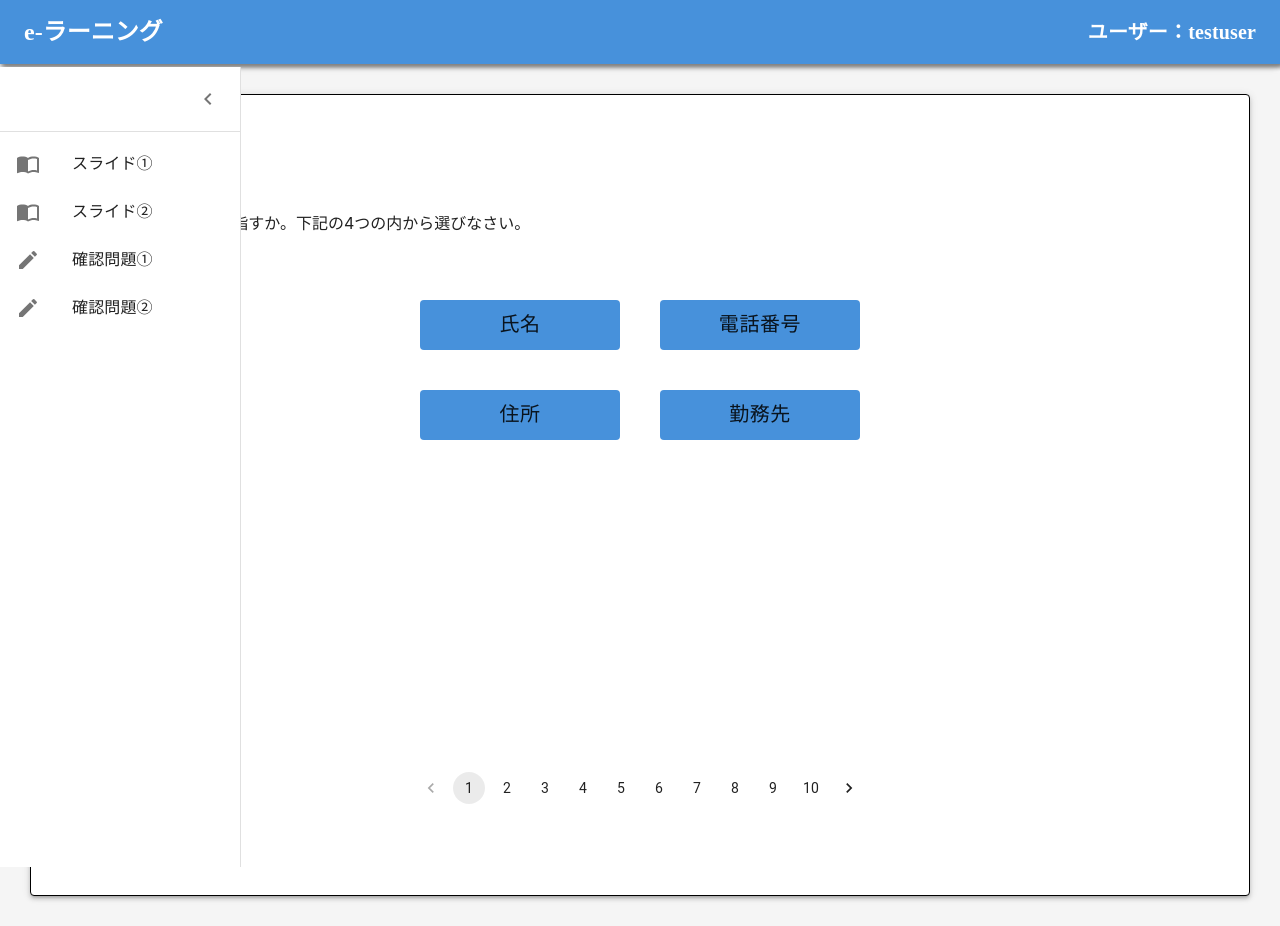
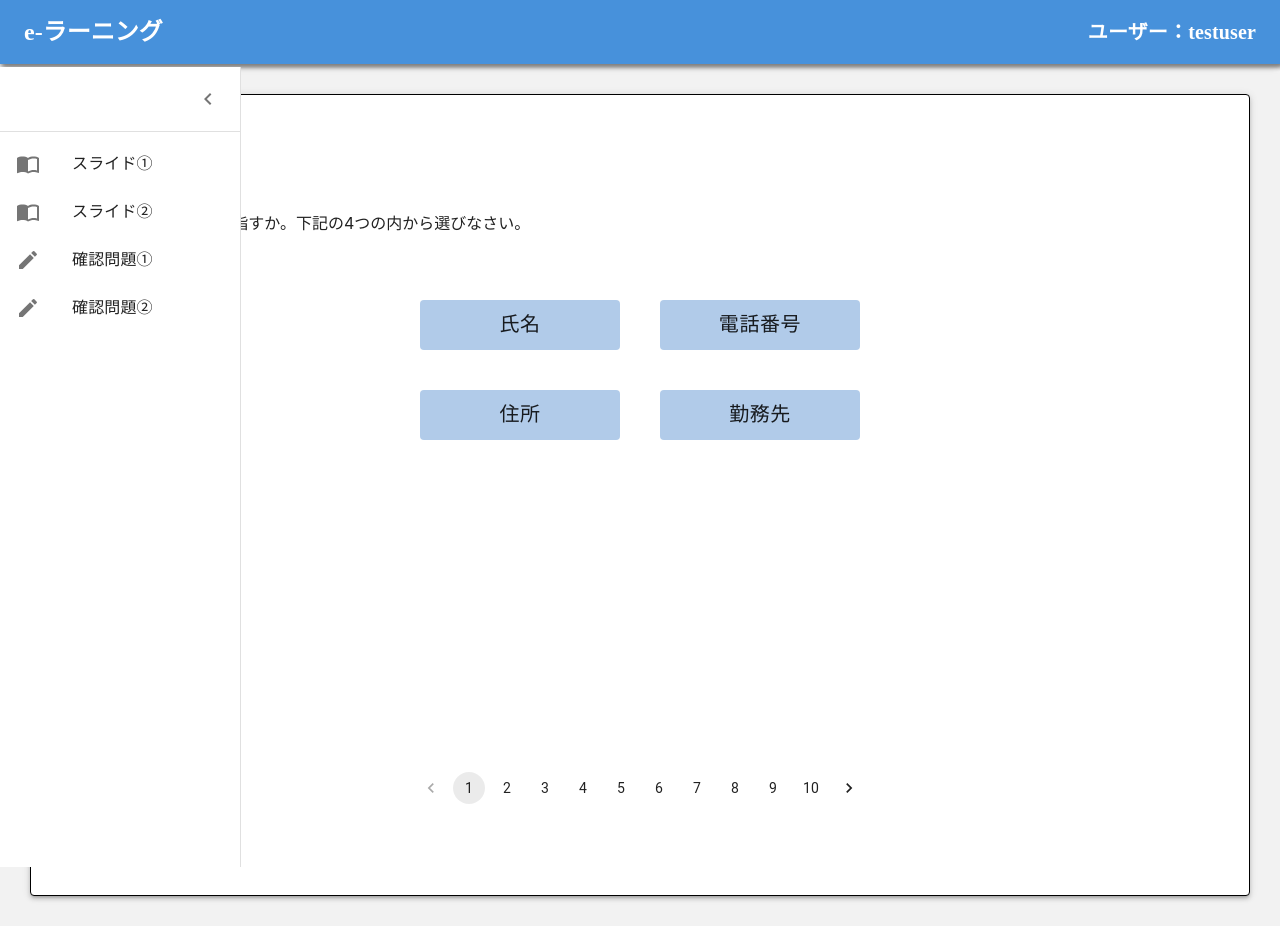
Before and after one commit to shameeraudayanga/e-learning, a React (Create React App) app in the folder client/: page / in a window 1280 px wide. Built offline with nearby package versions, Linux system fonts and the light colour scheme.

Commit message:
ボタン完成品

```diff
--- a/client/src/Assets/S_002.css
+++ b/client/src/Assets/S_002.css
@@ -1,5 +1,5 @@
 body {
-    background-color: #f5f5f5;
+    background-color: #F2F2F2;
 }
 
 .paper {
--- a/client/src/Compornent/Answer.jsx
+++ b/client/src/Compornent/Answer.jsx
@@ -17,12 +17,12 @@ const Answer = (props) => {
 
   const useStyles = makeStyles( () => ({
     choice: {
-      backgroundColor: "#4791DB",
+      backgroundColor: "#B1CBE9",
       height: '50px',
       width: '200px',
       fontSize: '20px',
       '&:hover': {
-        backgroundColor: "#4791DB",
+        backgroundColor: "#B1CBE9",
       }
     }
   }));
```
